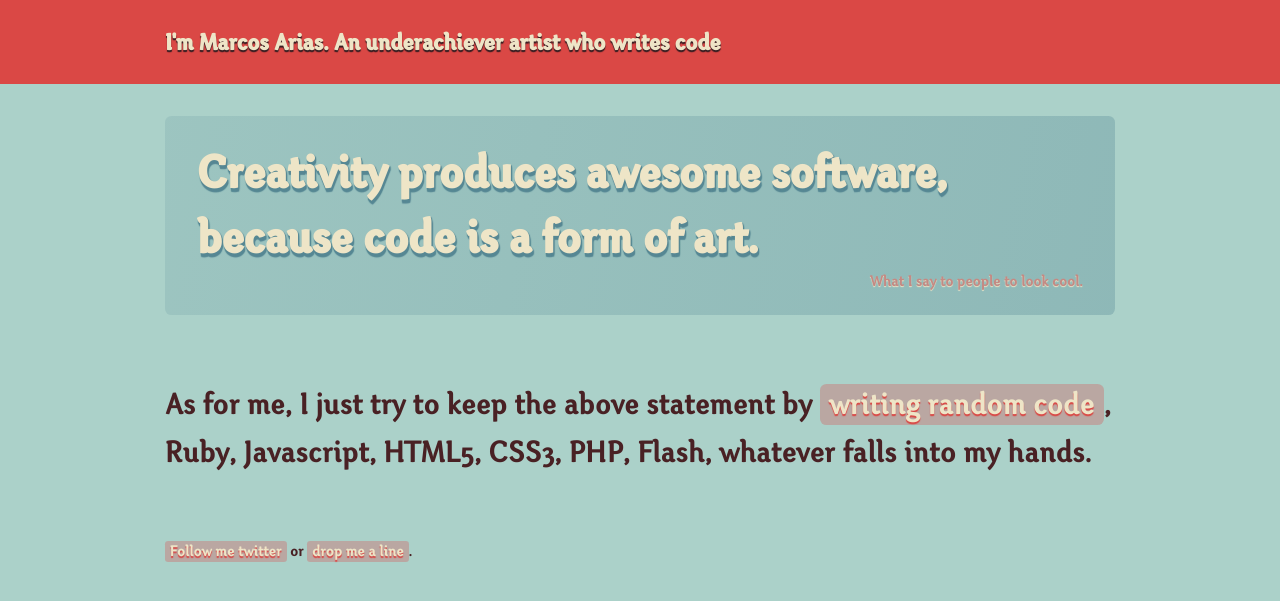
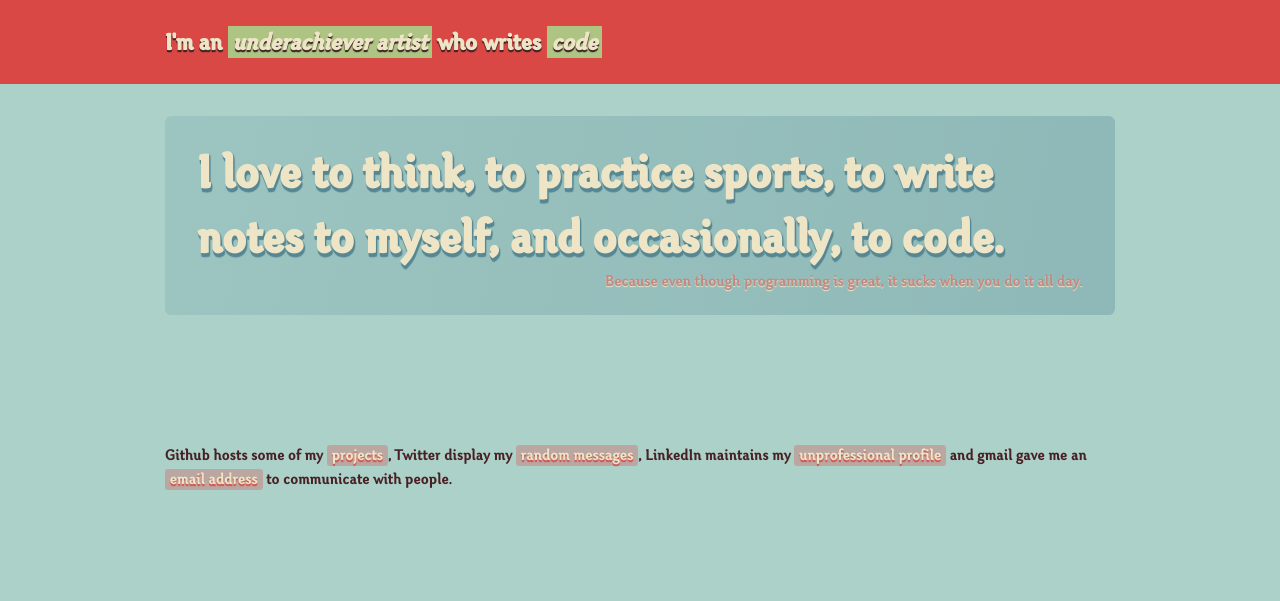
Before and after one commit to mapmarkus/mapmarkus.github.io, a Jekyll site: the page built from index.html, in a window 1280 px wide. Shown: the top 601 px of the page. Built offline with Jekyll 4.4.1, drawn with Linux system fonts in a browser that asks for light colours; Markdown is read by kramdown in place of the engine named in the settings.

Commit message:
Changes in website

```diff
--- a/_layouts/default.html
+++ b/_layouts/default.html
@@ -3,13 +3,14 @@
 <html lang="en">
 
 <head>
-  <title>Marcos Arias / {{ page.title }}</title>
+  <title>Nobody / {{ page.title }}</title>
   <meta charset="utf-8" />
 
   <meta http-equiv="X-UA-Compatible" content="IE=edge,chrome=1">
 
-  <meta name="description" content="Coding as Art. Ruby, Javascript, HTML5, CSS3, PHP, Flash whatever falls into my hands." />
-  <meta name="author" content="Marcos Arias" />
+  <meta name="description" content="Coding as Art." />
+
+  <meta name="author" content="Nobody" />
 
   <meta name="copyright" content="No Rights Reserved." />
 
@@ -21,7 +22,8 @@
 
   <footer>
     <div class="container">
-      <p>{{ page.footnote }}<a href="http://twitter.com/yizzreel">Follow me <span>twitter</span></a> or <em title="Marcos Arias<yizzreel /at/ gmail /dot/ com>">drop me a line</em>.</p>
+      <p>{{ page.footnote }}</p>
+      <p>Github hosts some of my <a href="http://github.com/yizzreel">projects</a>, Twitter display my <a href="http://twitter.com/yizzreel">random messages</a>, LinkedIn maintains my <a href='http://es.linkedin.com/in/yizzreel'>unprofessional profile</a> and gmail gave me an <em title="yizzreel /at/ gmail /dot/ com">email address</em> to communicate with people.</p>
     </div>
   </footer>
 
--- a/_layouts/projects.html
+++ b/_layouts/projects.html
@@ -1,6 +1,6 @@
 ---
 layout: default
-footnote: By Marcos Arias,
+footnote: By Nobody,
 ---
 <a href="http://github.com/yizzreel/{{ page.project_name }}"><img style="position: absolute; top: 0; right: 0; border: 0;" src="http://s3.amazonaws.com/github/ribbons/forkme_right_darkblue_121621.png" alt="Fork me on GitHub" /></a>
 
--- a/css/coolness.css
+++ b/css/coolness.css
@@ -13,6 +13,17 @@
 body{
   color: #492124;
   background-color: #ABD1C9;
+}
+
+em{
+  font-style: italic;
+}
+strong{
+  font-weight: bold;
+}
+em, strong{
+  background: #ADC483;
+  padding: .1em .2em;
 }
 
 a, a:visited, a:link{
@@ -79,7 +90,29 @@ article.contents{
   padding: 1em 0;
   margin: 1em 0 2em;
 }
+article.list{
+  font-size: 1.35em;
+}
+article.text{
+  padding: 2em 0;
+}
+article.text h2{
+  margin: 0 0 1em;
+}
+article.text h3{
+  font-size: 1.5em;
+  margin: 1.5em 0 1em;
+}
+article.text p{
+  font-size: 1.1em;
+  font-family: "Lucida Sans", arial, sans-serif;
+  line-height: 1.6;
+  margin: .4em 0 .8em;
+}
 
 footer{
   margin-bottom: 1em;
 }
+footer a {
+  white-space: nowrap;
+}
--- a/index.html
+++ b/index.html
@@ -4,17 +4,16 @@ title: Software Artist
 ---
 <header>
   <div class="container">
-    <h1>I'm <em>Marcos Arias</em>. An <em>underachiever artist</em> who writes <em>code</em></h1>
+    <h1>I'm an <em>underachiever artist</em> who writes <em>code</em></h1>
   </div>
 </header>
 
 <div class="container">
   <article id="intro">
-    <h2>Creativity produces awesome software, because <strong>code is a form of art</strong>. </h2>
-    <p>What I say to people to look cool.</p>
+    <h2>I love to think, to practice sports, to write notes to myself, and occasionally, to code.</h2>
+    <p>Because even though programming is great, it sucks when you do it all day.</p>
   </article>
 
   <article id="self">
-    <p>As for me, I just try to keep the above statement by <a href="http://github.com/yizzreel">writing random code</a>, Ruby, Javascript, HTML5, CSS3, PHP, Flash, whatever falls into my hands.</p>
   </article>
 </div>
```
